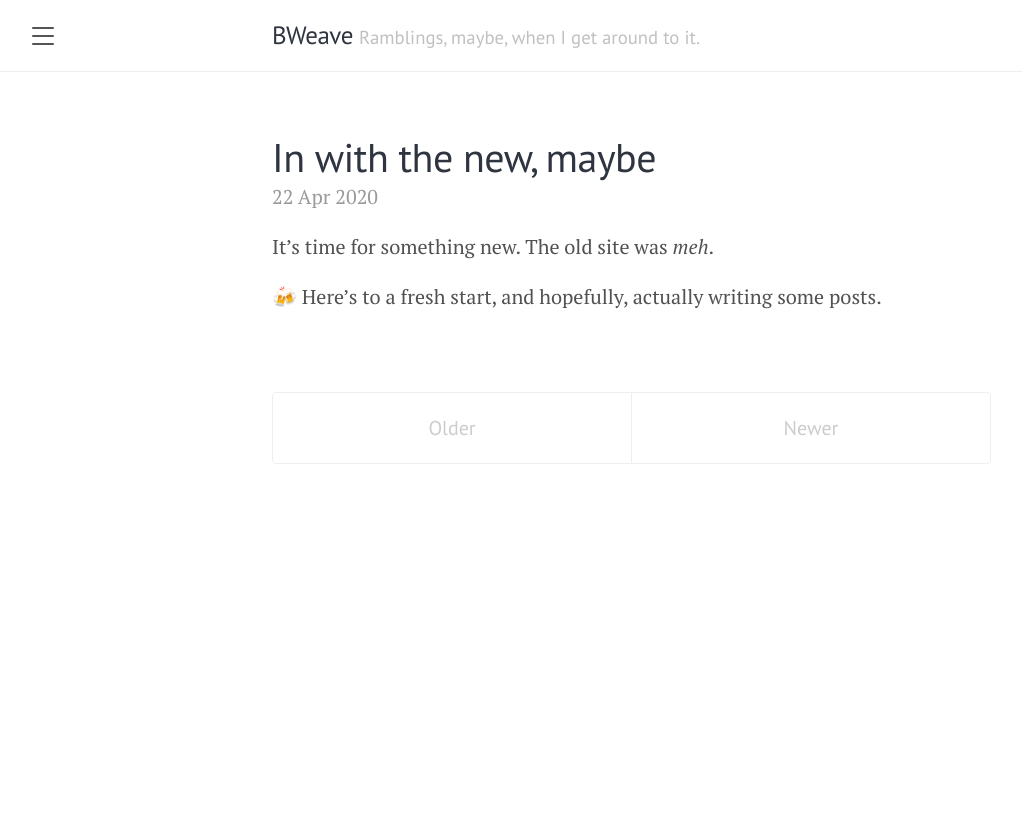
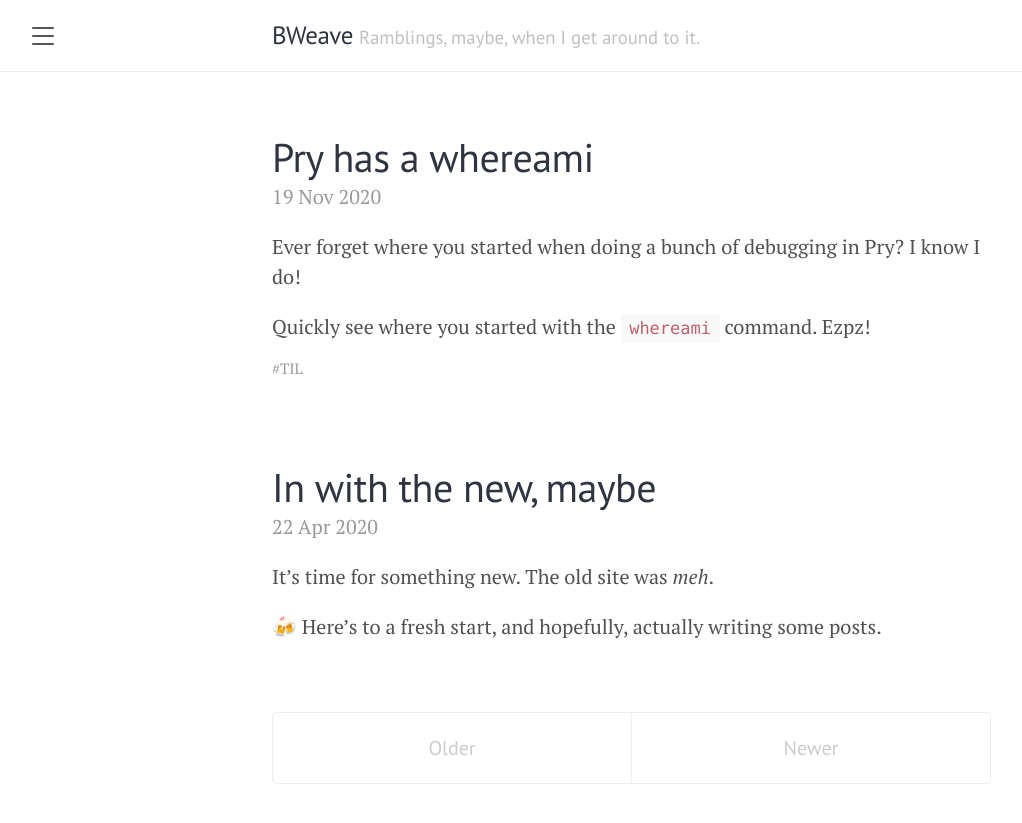
Before and after one commit to bweave/bweave.github.io, a Jekyll site: the page built from index.html, in a window 1280 px wide. Shown: the top 823 px of the page, without its empty margins (8-1030 px from the left). Built offline with Jekyll 4.4.1, drawn with Linux system fonts in a browser that asks for light colours; the list of posts is cut into pages by our own code.

Commit message:
Add TIL and make it taggable

```diff
--- a/_config.yml
+++ b/_config.yml
@@ -1,11 +1,14 @@
 # Setup
 title: BWeave
 tagline: 'Ramblings, maybe, when I get around to it.'
-description: 'Ramblings that may or may not include programmer-y stuff, woodworking debacles, homebrewing adventures, or drumming mishaps.'
+description: 'Ramblings that may or may not include programmer-y stuff.'
 url: https://blog.bweave.dev
 baseurl: ''
 paginate: 5
 permalink: pretty
+exclude:
+  - Session.vim
+  - tags
 
 # About/contact
 author:
--- /dev/null
+++ b/_posts/2020-11-19-pry-has-a-whereami.md
@@ -0,0 +1,10 @@
+---
+layout: post
+title: "Pry has a whereami"
+date: "2020-11-19 10:53:33 -0500"
+tags: TIL
+---
+
+Ever forget where you started when doing a bunch of debugging in Pry? I know I do!
+
+Quickly see where you started with the `whereami` command. Ezpz!
--- a/index.html
+++ b/index.html
@@ -15,6 +15,14 @@ title: Home
     <span class="post-date">{{ post.date | date_to_string }}</span>
 
     {{ post.content }}
+
+    {% if post.tags %}
+      <div class="post-tags">
+        {% for tag in post.tags %}
+          <a class="tag-link" href="/tag/{{tag}}" rel="tag">#{{ tag }}</a>
+        {% endfor %}
+      </div>
+    {% endif %}
   </div>
   {% endfor %}
 </div>
--- a/public/css/lanyon.css
+++ b/public/css/lanyon.css
@@ -326,6 +326,16 @@ a.sidebar-nav-item:focus {
   color: #9a9a9a;
 }
 
+.post-tags {
+  display: block;
+  margin-top: -.5rem;
+  margin-bottom: 1rem;
+}
+.container .post-tags a.tag-link {
+  color: #9a9a9a;
+  font-size: 0.75rem;
+}
+
 /* Related posts */
 .related {
   padding-top: 2rem;
```
Also changed, not shown: _drafts/custom-trix-toolbar-buttons-with-react.md (added, +9 -0 lines), _drafts/smart-apis-dumb-clients.md (added, +9 -0 lines), _drafts/stop-using-regular-expressions.md (added, +7 -0 lines), _drafts/testing-activestorage-attachments.md (added, +5 -0 lines), _layouts/post.html (+8 -0 lines), _layouts/tag.html (added, +12 -0 lines).
